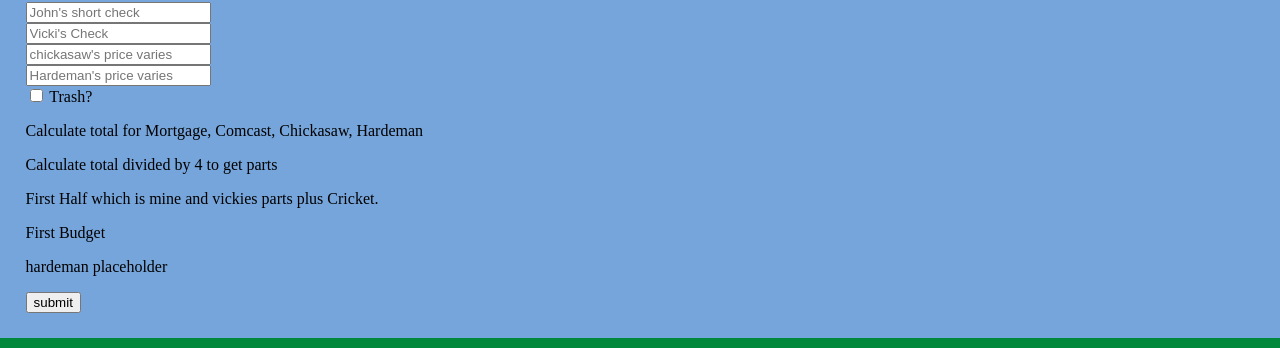
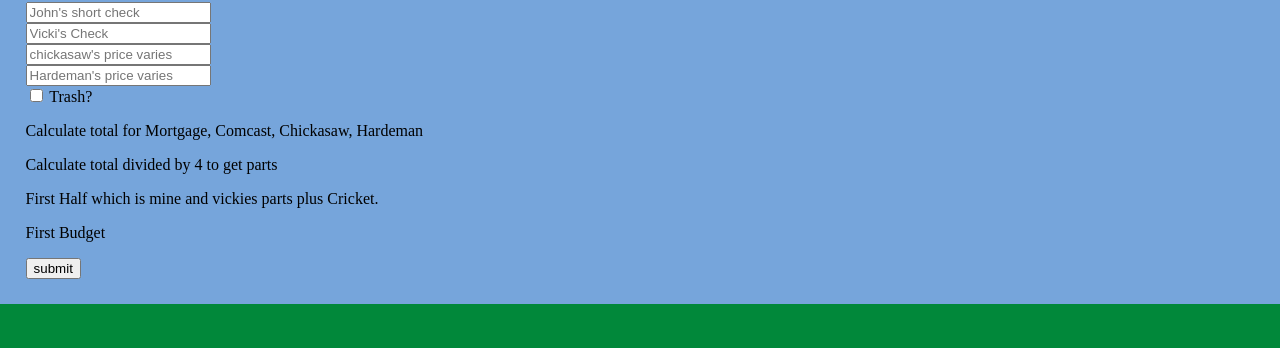
Before and after one commit to Jwfrank3/calculator, a plain HTML site: page index.html in a window 1280 px wide. Shown: the part 78-426 px from the top of the page. Drawn offline with Linux system fonts and the light colour scheme.

Commit message:
Remove hardeman placeholder from index.html
Removed hardeman placeholder paragraph from the HTML.

```diff
--- a/index.html
+++ b/index.html
@@ -37,8 +37,6 @@
 
     <p class="js-paragraph-first-budget">First Budget</p>
 
-    <p class="hardemanPlaceholder">hardeman placeholder</p>
-
     <button onclick="totalBills1();">submit</button>
   </div>
   <div class="second-bills">
```
